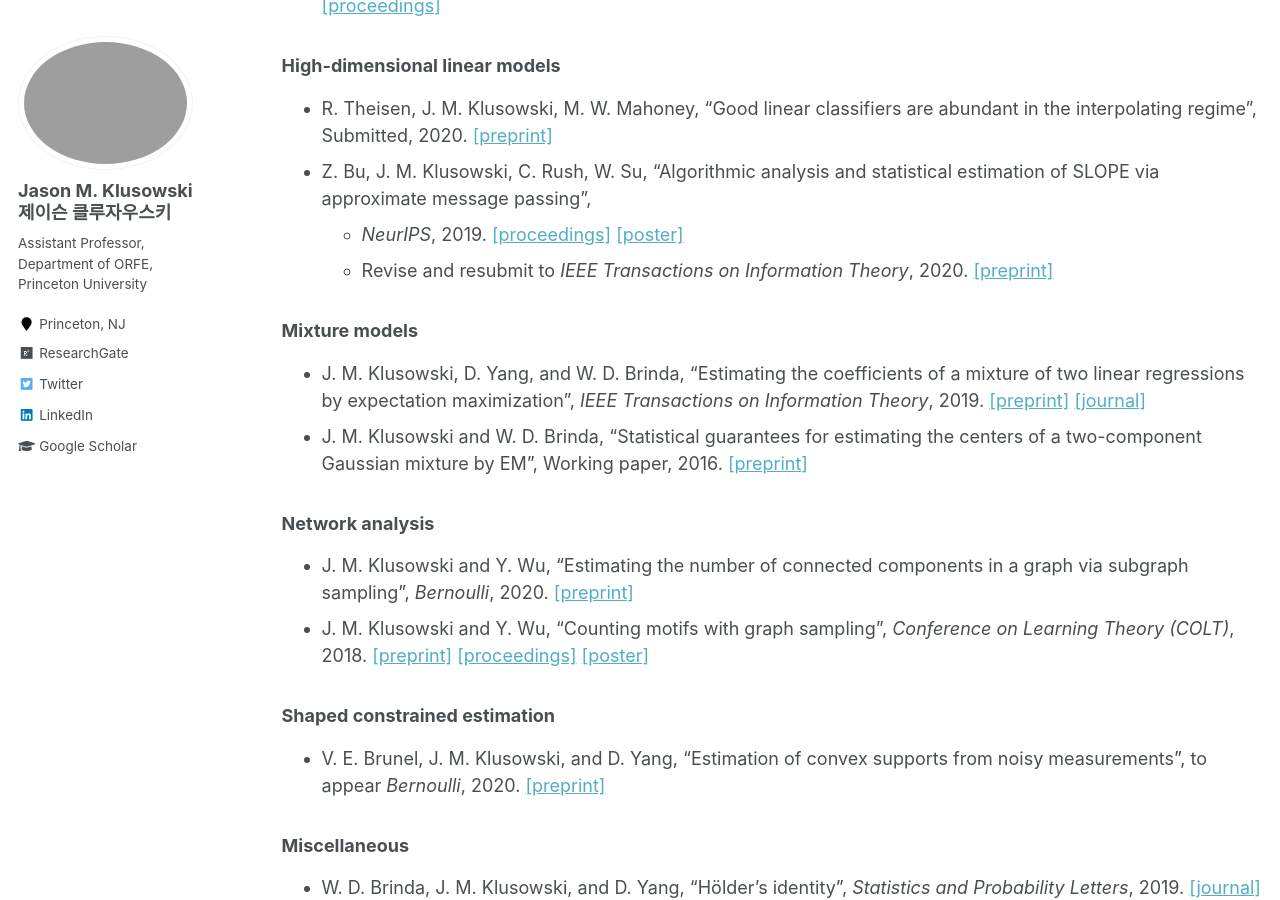
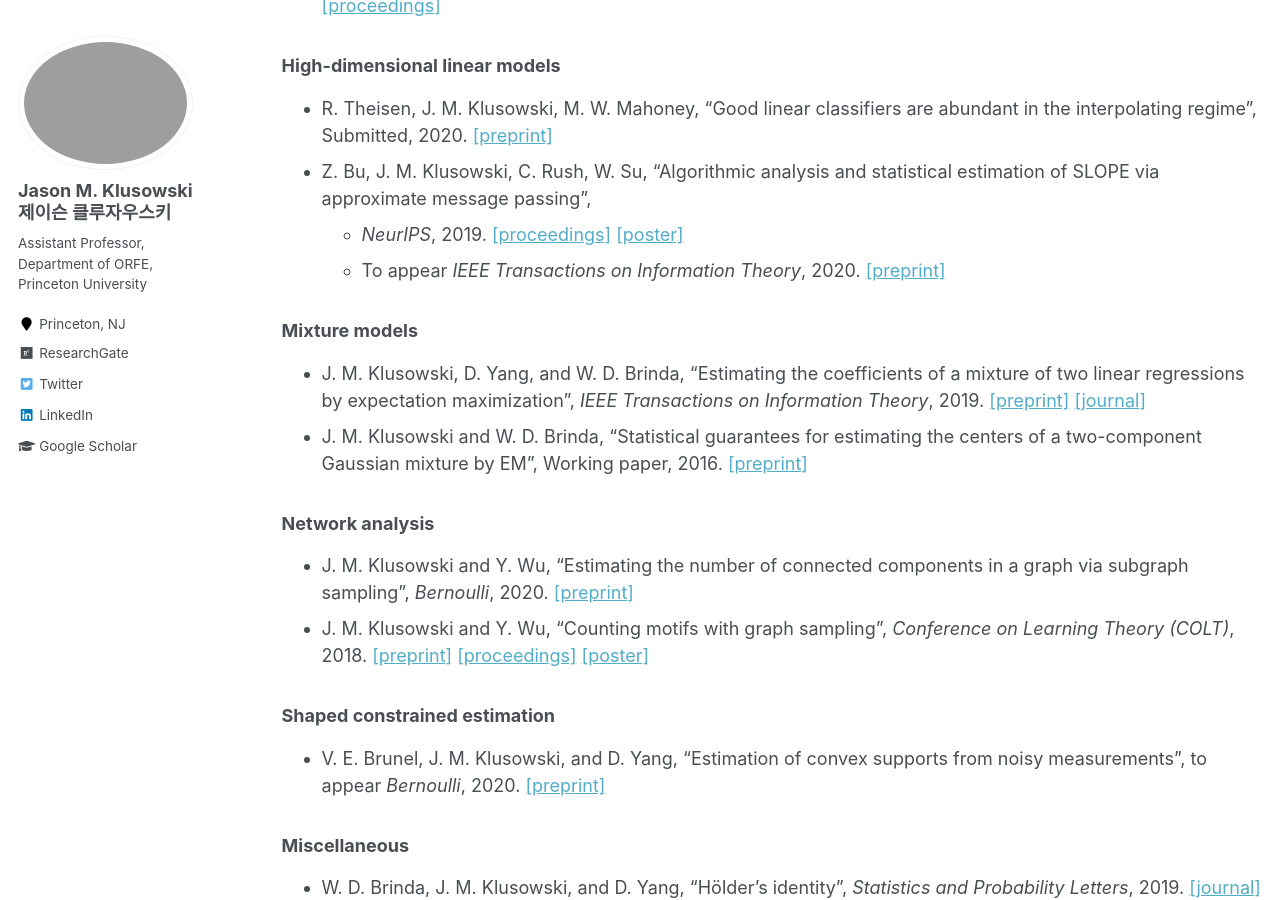
Before and after one commit to jasonklusowski/jasonklusowski.github.io, a Jekyll site: the page built from _pages/publications.md, in a window 1280 px wide and 900 px high, scrolled down 755 px. Built offline with Jekyll 4.4.1, drawn with Linux system fonts in a browser that asks for light colours; formulas are drawn with MathJax 3.

Commit message:
Update publications.md

```diff
--- a/_pages/publications.md
+++ b/_pages/publications.md
@@ -26,7 +26,7 @@ You can also find my articles on my [Google Scholar profile](https://scholar.goo
 * R. Theisen, J. M. Klusowski, M. W. Mahoney, "Good linear classifiers are abundant in the interpolating regime", Submitted, 2020. [[preprint]](https://arxiv.org/pdf/2006.12625.pdf)
 * Z. Bu, J. M. Klusowski, C. Rush, W. Su, "Algorithmic analysis and statistical estimation of SLOPE via approximate message passing",
   - _NeurIPS_, 2019. [[proceedings]](http://papers.neurips.cc/paper/9134-algorithmic-analysis-and-statistical-estimation-of-slope-via-approximate-message-passing) [[poster]](https://jasonklusowski.github.io/files/SLOPEAMP_poster.pdf)
-  - Revise and resubmit to _IEEE Transactions on Information Theory_, 2020. [[preprint]](https://arxiv.org/pdf/1907.07502.pdf)
+  - To appear _IEEE Transactions on Information Theory_, 2020. [[preprint]](https://arxiv.org/pdf/1907.07502.pdf)
 
 ### Mixture models
 
```
